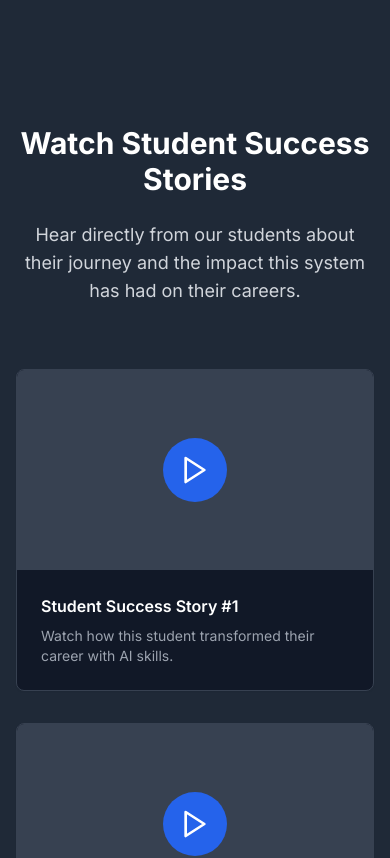
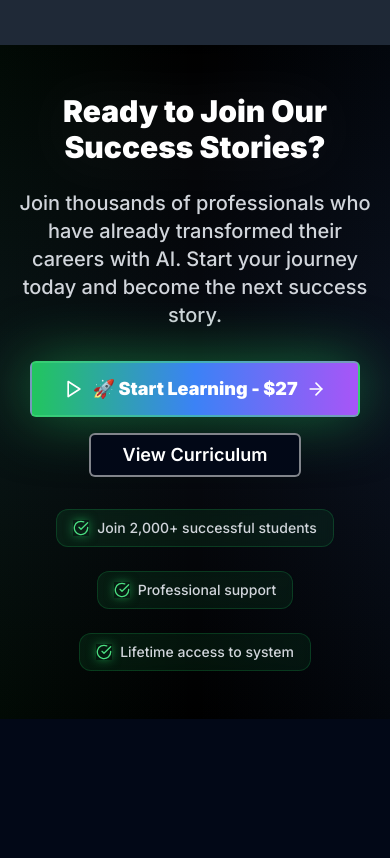
Before and after one commit to benziez/ai-masterclass, a Next.js app: page /reviews in a window 390 px wide. Shown: the part 6400-7258 px from the top of the page. After the commit the page ends 7119 px from the top, so only its background shows below. Built offline with nearby package versions, Linux system fonts and the light colour scheme.

Commit message:
Fix pricing consistency and broken links

```diff
--- a/app/page.tsx
+++ b/app/page.tsx
@@ -595,13 +595,13 @@ export default function HomePage() {
             </div>
 
             <div className="flex flex-col sm:flex-row gap-3 sm:gap-4 justify-center items-center mb-8">
-              <Link href="/get-system" className="w-full sm:w-auto">
+              <Link href="/training" className="w-full sm:w-auto">
                 <Button
                   size="lg"
                   className="relative bg-gradient-to-r from-green-500 via-blue-500 to-purple-500 hover:from-green-600 hover:via-blue-600 hover:to-purple-600 text-white font-black px-8 sm:px-12 py-5 sm:py-6 text-lg sm:text-xl shadow-[0_0_60px_rgba(34,197,94,0.5)] hover:shadow-[0_0_80px_rgba(34,197,94,0.7)] transition-all duration-500 transform hover:scale-110 hover:-translate-y-2 w-full sm:w-auto backdrop-blur-sm border-2 border-green-400/50 hover:border-green-300"
                 >
                   <Play className="h-5 w-5 sm:h-6 sm:w-6 mr-2" />
-                  🚀 Get AI Masterclass - $97
+                  🚀 Get AI Masterclass - $27
                   <ArrowRight className="h-5 w-5 sm:h-6 sm:w-6 ml-2" />
                 </Button>
               </Link>
--- a/app/pricing/page.tsx
+++ b/app/pricing/page.tsx
@@ -17,8 +17,8 @@ export default function PricingPage() {
   const [isLoading, setIsLoading] = useState(false)
 
   const handleCheckout = () => {
-    // Direct link to your live Stripe payment page
-    window.location.href = 'https://buy.stripe.com/4gMeVc9xcdv964h7tt5gc03'
+    // Direct link to your live Stripe payment page for $27
+    window.location.href = 'https://buy.stripe.com/8x2dR8fVA4YDgIV6pp5gc06'
   }
 
   const systemFeatures = [
@@ -110,10 +110,10 @@ export default function PricingPage() {
                   <CardTitle className="text-3xl font-bold text-white">AI Course</CardTitle>
                   <div className="mt-4">
                     <div className="flex items-center justify-center gap-2 mb-1">
-                      <span className="text-sm text-gray-400 line-through">$497</span>
-                      <span className="text-xs bg-red-500 text-white px-2 py-1 rounded-full">80% OFF</span>
+                      <span className="text-sm text-gray-400 line-through">$127</span>
+                      <span className="text-xs bg-red-500 text-white px-2 py-1 rounded-full">79% OFF</span>
                     </div>
-                    <span className="text-4xl font-bold text-white">$97</span>
+                    <span className="text-4xl font-bold text-white">$27</span>
                     <span className="text-gray-400 ml-2">one-time</span>
                   </div>
                   <CardDescription className="text-lg mt-2 text-gray-300">
--- a/app/reviews/page.tsx
+++ b/app/reviews/page.tsx
@@ -418,56 +418,6 @@ export default function ReviewsPage() {
         </div>
       </section>
 
-      {/* Video Testimonials Preview */}
-      <section className="py-20 bg-gray-50 dark:bg-gray-800">
-        <div className="container mx-auto px-4 sm:px-6 lg:px-8">
-          <motion.div
-            initial={{ opacity: 0, y: 20 }}
-            whileInView={{ opacity: 1, y: 0 }}
-            transition={{ duration: 0.8 }}
-            viewport={{ once: true }}
-            className="text-center mb-16"
-          >
-            <h2 className="text-3xl sm:text-4xl font-bold text-gray-900 dark:text-white mb-6">
-              Watch Student Success Stories
-            </h2>
-            <p className="text-lg text-gray-600 dark:text-gray-300 max-w-3xl mx-auto">
-              Hear directly from our students about their journey and the impact this system has had on their careers.
-            </p>
-          </motion.div>
-
-          <div className="grid grid-cols-1 md:grid-cols-2 lg:grid-cols-3 gap-8 max-w-6xl mx-auto">
-            {[1, 2, 3].map((video, index) => (
-              <motion.div
-                key={index}
-                initial={{ opacity: 0, y: 20 }}
-                whileInView={{ opacity: 1, y: 0 }}
-                transition={{ duration: 0.6, delay: index * 0.1 }}
-                viewport={{ once: true }}
-              >
-                <Card className="bg-white dark:bg-gray-900 border-gray-200 dark:border-gray-700 overflow-hidden">
-                  <div className="relative aspect-video bg-gray-200 dark:bg-gray-700">
-                    <div className="absolute inset-0 flex items-center justify-center">
-                      <div className="w-16 h-16 bg-blue-600 rounded-full flex items-center justify-center cursor-pointer hover:bg-blue-700 transition-colors">
-                        <Play className="h-8 w-8 text-white" />
-                      </div>
-                    </div>
-                  </div>
-                  <CardContent className="p-6">
-                    <h3 className="font-semibold text-gray-900 dark:text-white mb-2">
-                      Student Success Story #{video}
-                    </h3>
-                    <p className="text-sm text-gray-600 dark:text-gray-400">
-                      Watch how this student transformed their career with AI skills.
-                    </p>
-                  </CardContent>
-                </Card>
-              </motion.div>
-            ))}
-          </div>
-        </div>
-      </section>
-
       {/* CTA Section */}
       <section className="py-12 sm:py-16 md:py-20 lg:py-24 bg-gradient-to-b from-transparent via-gray-900/50 to-transparent relative">
         <div className="absolute inset-0 bg-gradient-to-r from-green-500/5 via-transparent to-blue-500/5"></div>
@@ -488,13 +438,13 @@ export default function ReviewsPage() {
             </p>
 
             <div className="flex flex-col sm:flex-row gap-4 justify-center items-center">
-              <Link href="/get-system">
+              <Link href="/training">
                 <Button
                   size="lg"
                   className="relative bg-gradient-to-r from-green-500 via-blue-500 to-purple-500 hover:from-green-600 hover:via-blue-600 hover:to-purple-600 text-white font-black px-8 sm:px-12 md:px-16 py-4 sm:py-5 md:py-6 text-lg sm:text-xl md:text-2xl shadow-[0_0_60px_rgba(34,197,94,0.5)] hover:shadow-[0_0_80px_rgba(34,197,94,0.7)] transition-all duration-500 transform hover:scale-110 hover:-translate-y-2 w-full sm:w-auto min-h-[56px] sm:min-h-[64px] md:min-h-[72px] border-2 border-green-400/50 hover:border-green-300 backdrop-blur-sm"
                 >
                   <Play className="h-5 w-5 sm:h-6 sm:w-6 mr-2" />
-                  🚀 Start Learning - $97
+                  🚀 Start Learning - $27
                   <ArrowRight className="h-5 w-5 sm:h-6 sm:w-6 ml-2" />
                 </Button>
               </Link>
```
Also changed, not shown: components/ui/toaster.tsx (line endings or trailing spaces).
